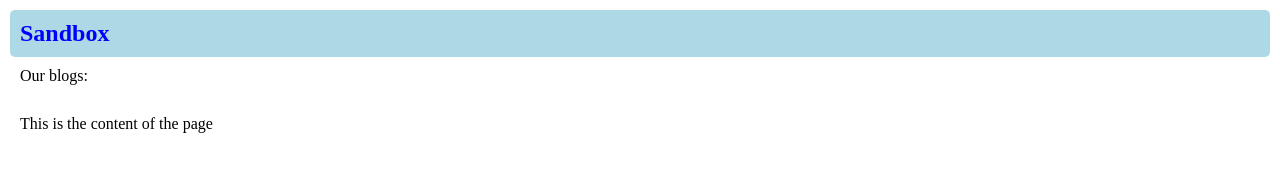
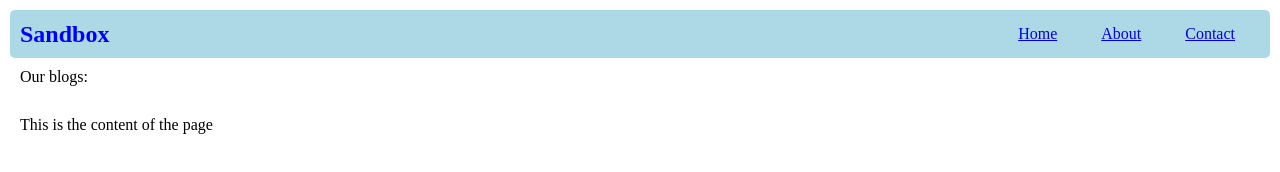
Before and after one commit to USKR29/first-Js-webpage, a plain HTML site: page index.html in a window 1280 px wide. Drawn offline with Linux system fonts and the light colour scheme; no server answers.

Commit message:
few minor modificaitons on html page

```diff
--- a/index.html
+++ b/index.html
@@ -9,6 +9,12 @@
 <body>
     <div class="header">
     <h1 id="ptitle" class="title" >Sandbox</h1>
+    <div.menu>
+        <ul>
+            <li><a href="./index.html">Home</a></li>
+            <li><a href="./about.html">About</a></li>
+            <li><a href="./contact.html">Contact</a></li>
+        </ul>
     </div>
     <div>
         <p>Our blogs:</p>
--- a/style.css
+++ b/style.css
@@ -7,8 +7,16 @@
 .header{
     background-color: lightblue;
     border-radius: 5px;
+    display: flex;
+    justify-content: space-between;
+    align-items: center;
 }
-
+li{
+    display: inline;
+    padding: 10px;
+    margin: 5px;
+    border-radius: 5px;
+}
 
 .title{
     color: blue;
--- a/todo.js
+++ b/todo.js
@@ -36,6 +36,5 @@
     para2.innerHTML += `<h4>${resp[i].title.toUpperCase()}</h4>`;
 
 
-
 };
 };
```
